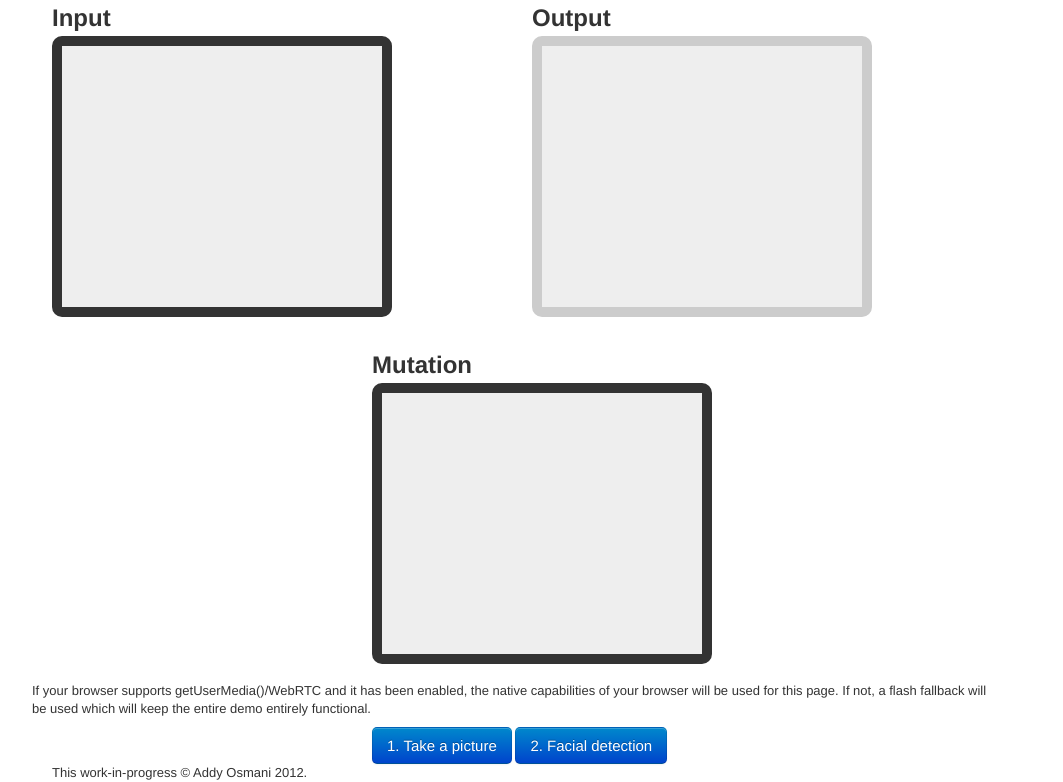
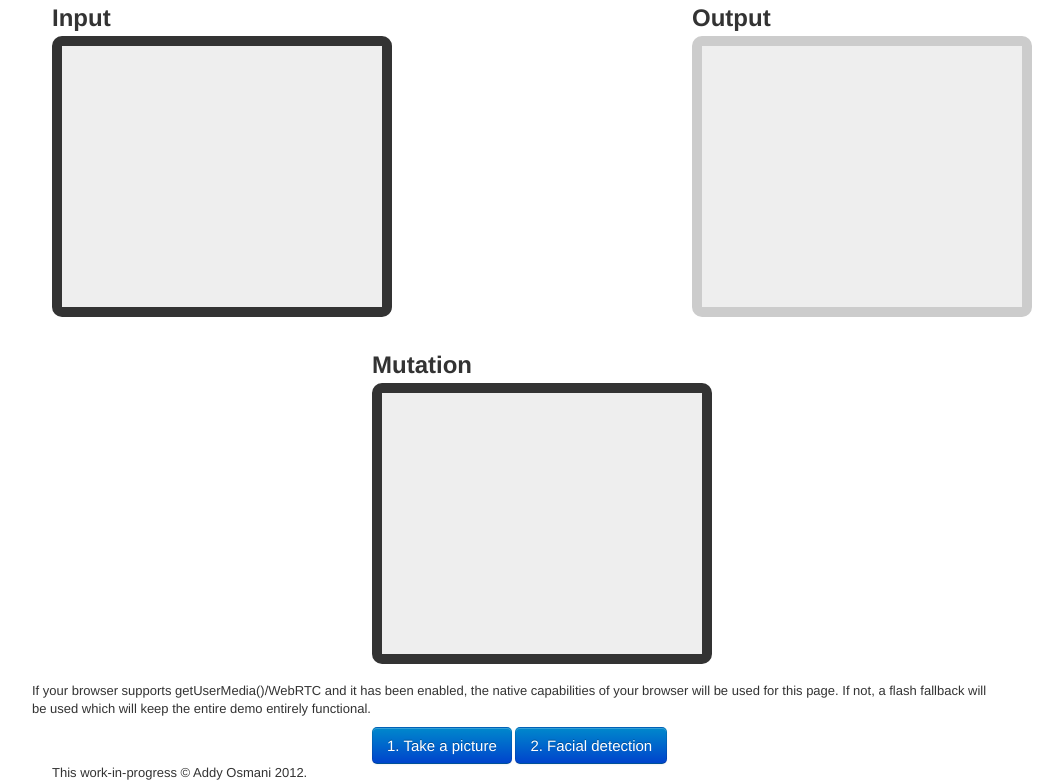
Before and after one commit to addyosmani/getUserMedia.js, a plain HTML site: page demo.html in a window 1280 px wide. Shown: the part 86-868 px from the top of the page, without its empty margins (118-1181 px from the left). Drawn offline with Linux system fonts and the light colour scheme.

Commit message:
adding more information about project, demos, minor markup change

```diff
--- a/css/style.css
+++ b/css/style.css
@@ -1,4 +1,4 @@
-
+/*Styles are only required for the application demo.*/
 .container{
 	margin-top:50px;
 }
@@ -74,7 +74,7 @@
 }
 
 object {
-	display:block; /* HTML5 fix */
+	display:block;
 	position:relative;
 	z-index:1000;
 }
--- a/demo.html
+++ b/demo.html
@@ -16,12 +16,13 @@
 	<div class="row-fluid">
 	  <div class="span12">
 	    <div class="row">
-	      <div class="span6">
+	      <div class="span4">
 	      <h2>Input</h2>
 			<div id="webcam">
 			</div>
 	      </div>
-	      <div class="span6">
+	      <div class="span4">&nbsp;</div>
+	      <div class="span4">
 	      <h2>Output</h2>
 	      <canvas id="canvas"  height="240" width="320"></canvas>
 	      </div>
```
Also changed, not shown: README.md.
